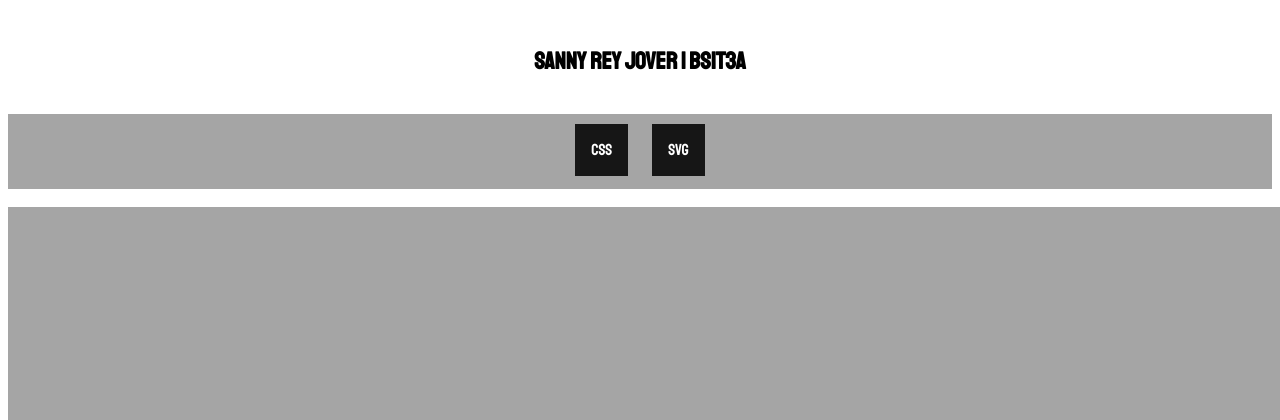
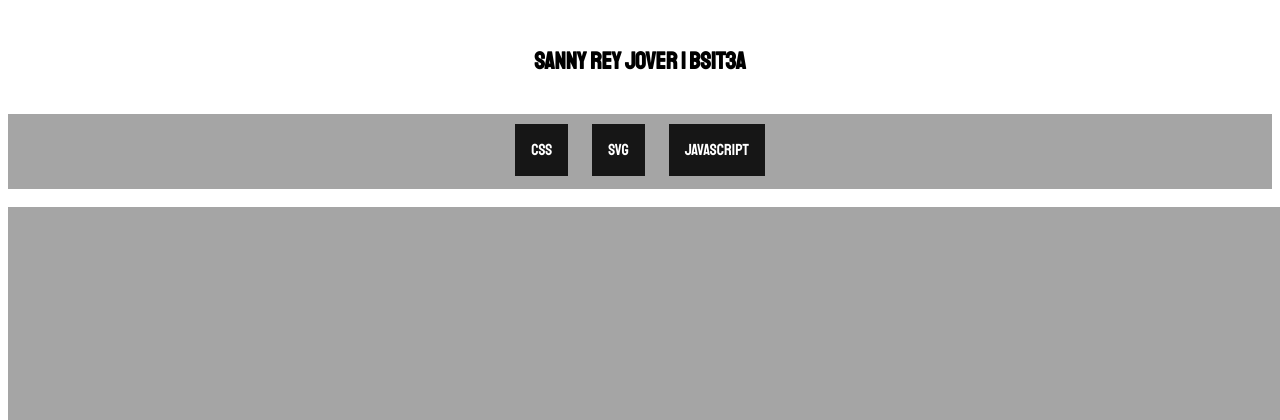
Before and after one commit to reyjover/web-animation-portfolio, a PHP site: page /index.php in a window 1280 px wide; the page is wider, and only the part inside the window is pictured. Shown: the top 420 px of that part. Run offline with PHP 8.4, Linux system fonts and the light colour scheme.

Commit message:
Update index.php

```diff
--- a/index.php
+++ b/index.php
@@ -27,6 +27,11 @@ $nav = (isset($_GET['nav']) && $_GET['nav'] != '') ? $_GET['nav']: '';
                                         <a href="index.php?nav=LT6.1">Learning Task 6.1</a>
                                         <a href="index.php?nav=LT6.2">Learning Task 6.2</a>
                                         <a href="SVG/FLOOM/index.php" target="blank">Floom | LE</a>
+                                    </div>
+                                    </div>
+
+                                    <div class="dropdown"><button class="dropbtn">JavaScript</button><div class="dropdown-content">
+                                        <a href="CANVAS/index.php" target="blank">HTML 5 CANVAS DRAWINGS</a>
                                     </div>
                                     </div>
 
```
